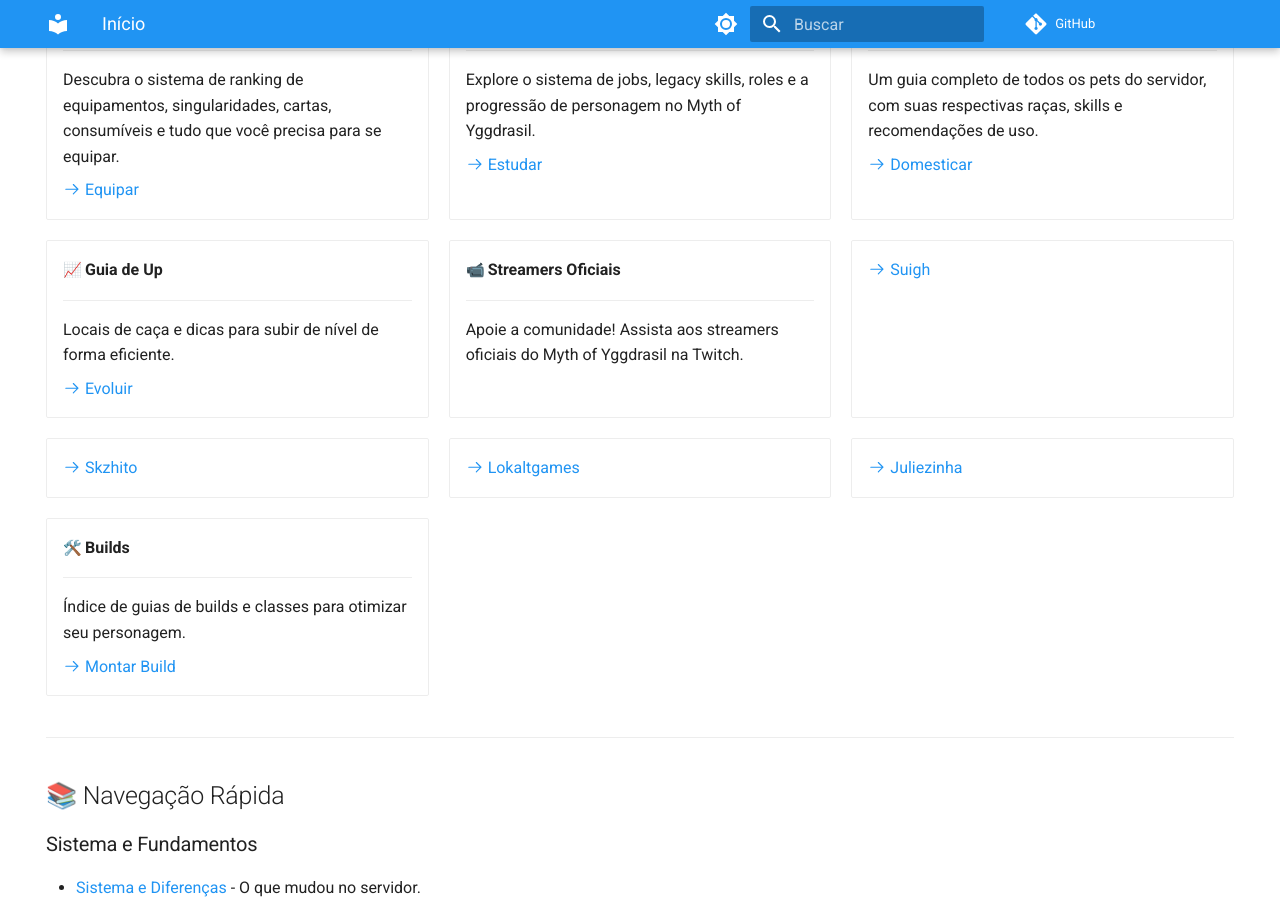
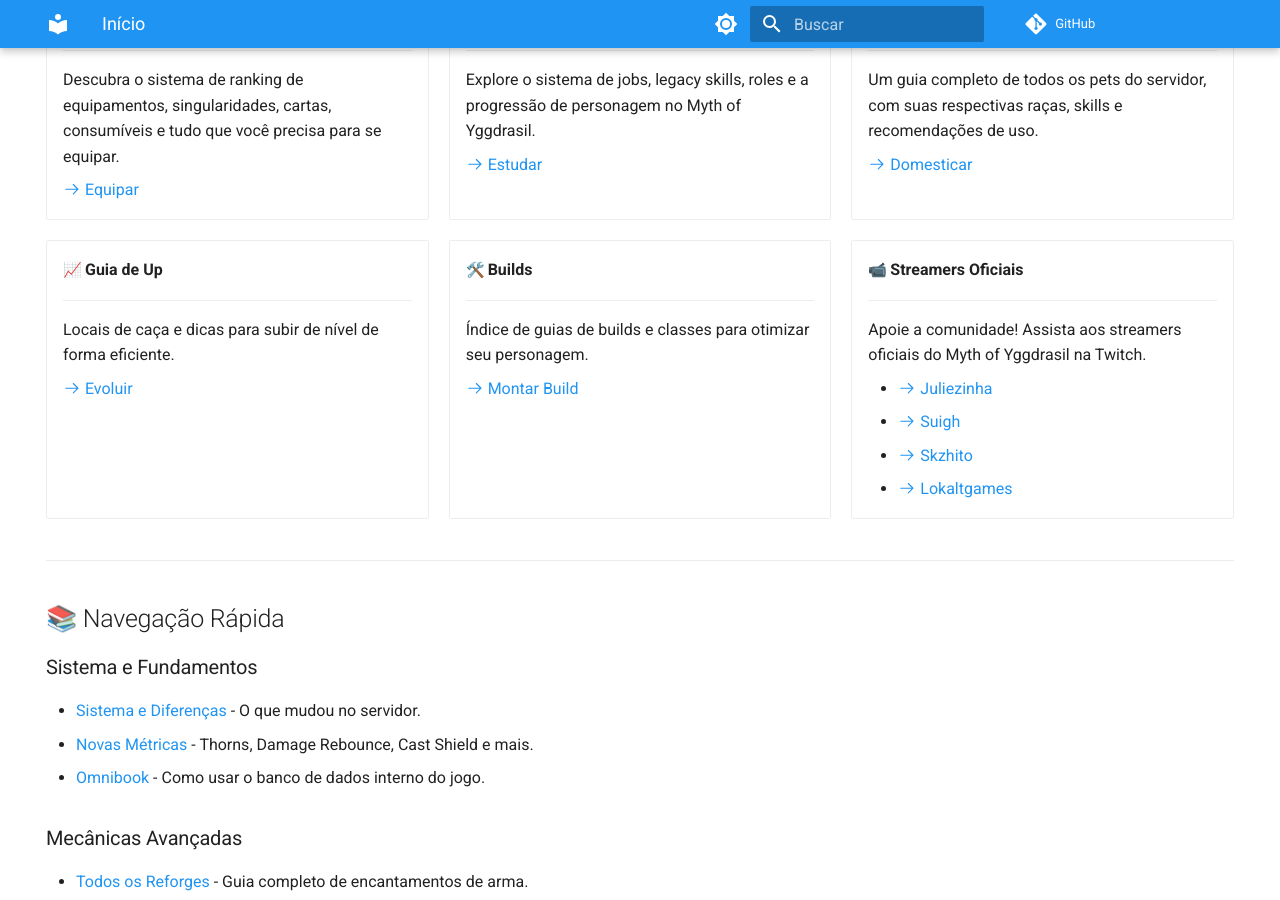
Before and after one commit to mythofyggdrasil/mythofyggdrasil.github.io, an MkDocs documentation site: the page built from docs/index.md, in a window 1280 px wide and 900 px high, scrolled down 634 px. Built offline with MkDocs 1.6.1 and Material for MkDocs 9.7.7, drawn with Linux system fonts in a browser that asks for light colours; emoji names are drawn with the system emoji font; comment, search, counter and statistics services are not loaded; part of the change alters nothing that is shown.

```diff
--- a/docs/index.md
+++ b/docs/index.md
@@ -70,18 +70,6 @@ Esta wiki é um guia completo para o servidor **Myth of Yggdrasil**, um servidor
 
     [:octicons-arrow-right-24: Evoluir](guia-de-up.md)
 
--   :video_camera: **Streamers Oficiais**
-
-    ---
-
-    Apoie a comunidade! Assista aos streamers oficiais do Myth of Yggdrasil na Twitch.
-
-
-*   [:octicons-arrow-right-24: Suigh](https://www.twitch.tv/suigh)
-*   [:octicons-arrow-right-24: Skzhito](https://www.twitch.tv/skzhito)
-*   [:octicons-arrow-right-24: Lokaltgames](https://www.twitch.tv/lokaltgames)
-*   [:octicons-arrow-right-24: Juliezinha](https://www.twitch.tv/julliezinha)
-
 -   :hammer_and_wrench: **Builds**
 
     ---
@@ -89,6 +77,19 @@ Esta wiki é um guia completo para o servidor **Myth of Yggdrasil**, um servidor
     Índice de guias de builds e classes para otimizar seu personagem.
 
     [:octicons-arrow-right-24: Montar Build](builds.md)
+
+-   :video_camera: **Streamers Oficiais**
+
+    ---
+
+    Apoie a comunidade! Assista aos streamers oficiais do Myth of Yggdrasil na Twitch.
+
+    *   [:octicons-arrow-right-24: Juliezinha](https://www.twitch.tv/julliezinha )
+    *   [:octicons-arrow-right-24: Suigh](https://www.twitch.tv/suigh )
+    *   [:octicons-arrow-right-24: Skzhito](https://www.twitch.tv/skzhito )
+    *   [:octicons-arrow-right-24: Lokaltgames](https://www.twitch.tv/lokaltgames )
+
+
 
 </div>
 
```
